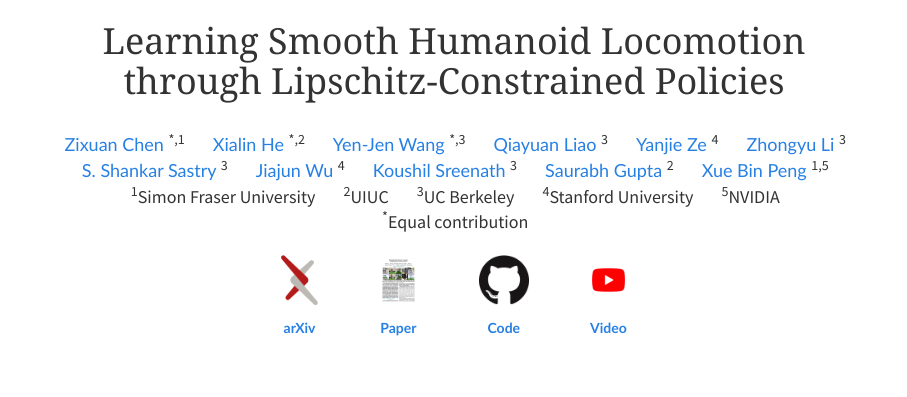
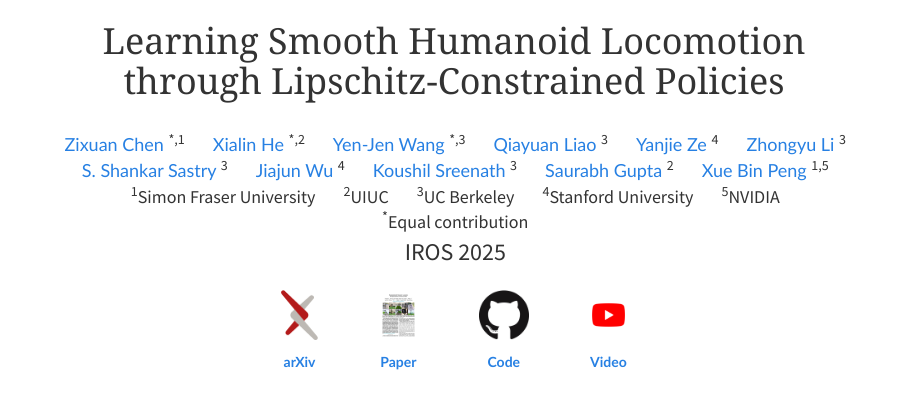
Before and after one commit to lipschitz-constrained-policy/lipschitz-constrained-policy.github.io, a plain HTML site: page index.html in a window 1280 px wide. Shown: the top 397 px of the page, without its empty margins (186-1093 px from the left). Drawn offline with nearby package versions, Linux system fonts and the light colour scheme; some packages are replaced by stand-ins of ours; a script that the page names is missing.

Commit message:
[accepted]

```diff
--- a/index.html
+++ b/index.html
@@ -138,9 +138,9 @@
                     <li>
                         <sup style="font-size: 14px;">*</sup><font size="4">Equal contribution</font>
                     </li><br>
-                    <!-- <li>
-                       <font size="5">CoRL 2024</font>
-                    </li> -->
+                    <li>
+                       <font size="5">IROS 2025</font>
+                    </li>
                 </ul>
             </div>
         </div>
```
Also changed, not shown: 3 other files.
